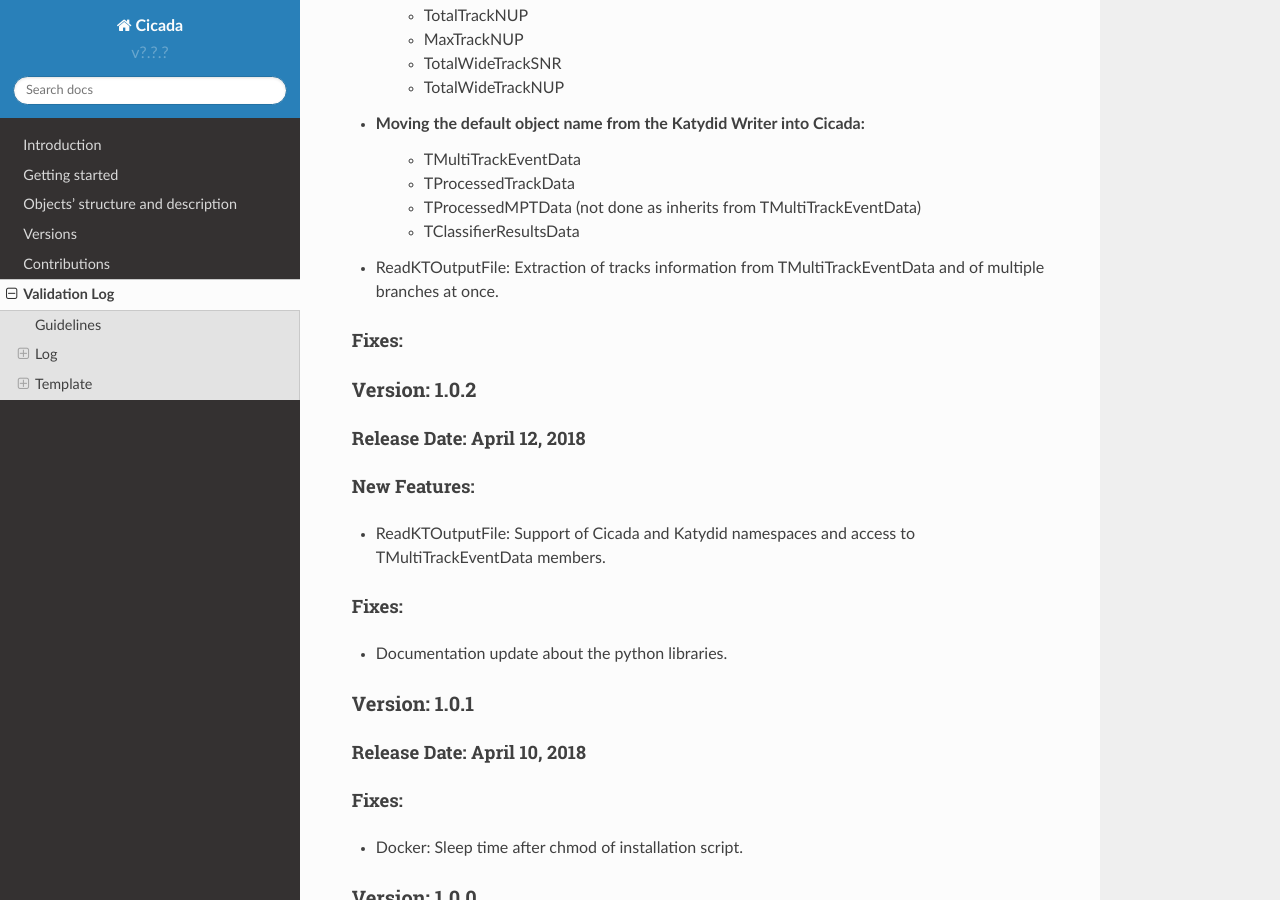
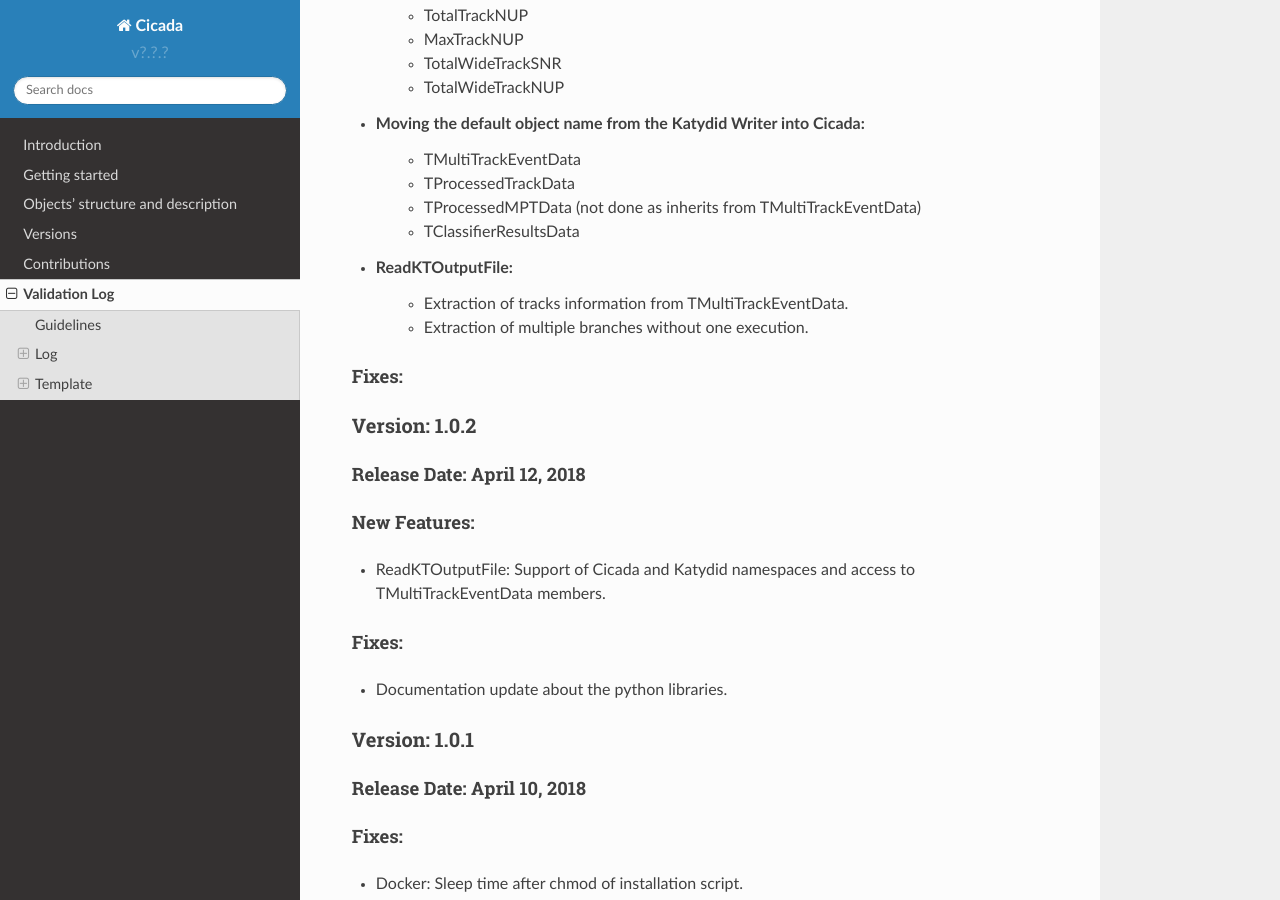
Before and after one commit to project8/cicada, a Sphinx documentation site: the page built from Documentation/ValidationLog.rst, in a window 1280 px wide and 900 px high, scrolled down 786 px. Built offline with Sphinx 7.4.7 and the Read the Docs theme 2.0.0, drawn with Linux system fonts in a browser that asks for light colours.

Commit message:
Update ValidationLog.rst

```diff
--- a/Documentation/ValidationLog.rst
+++ b/Documentation/ValidationLog.rst
@@ -42,7 +42,9 @@
       * TProcessedMPTData (not done as inherits from TMultiTrackEventData)
       * TClassifierResultsData
 
-* ReadKTOutputFile: Extraction of tracks information from TMultiTrackEventData and of multiple branches at once.
+* ReadKTOutputFile:
+    * Extraction of tracks information from TMultiTrackEventData.
+    * Extraction of multiple branches without one execution.
 
 Fixes:
 ''''''
```
